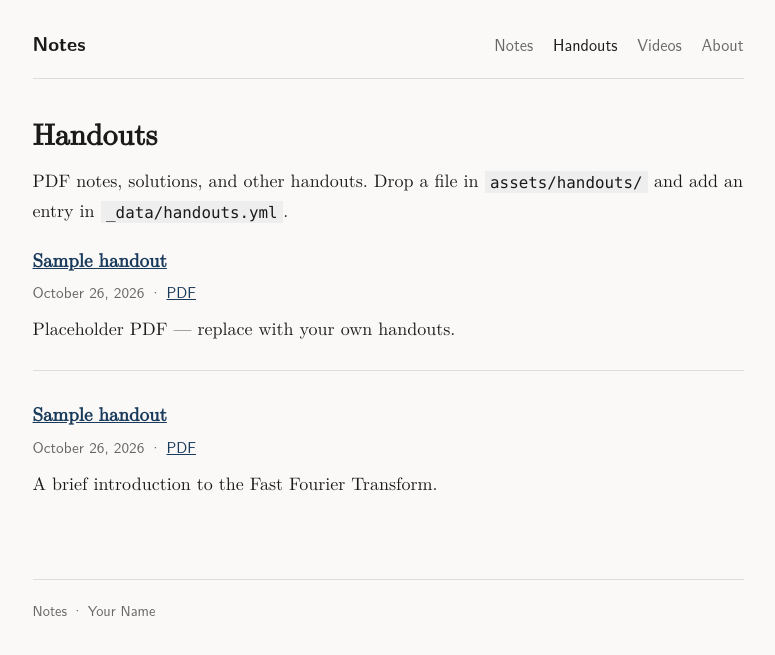
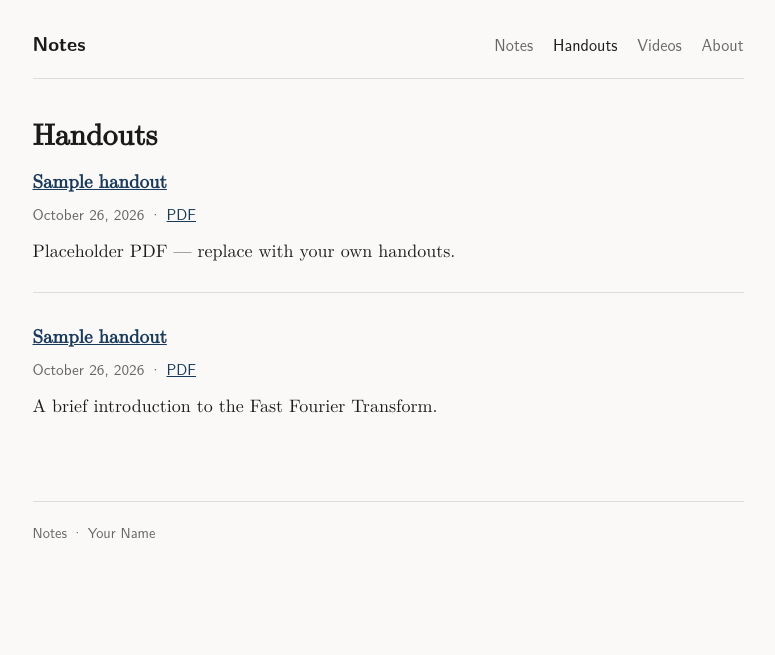
Before and after one commit to abdsaber000/blog, a Jekyll site: the page built from handouts/index.md, in a window 1280 px wide. Shown: the top 655 px of the page, without its empty margins (252-1027 px from the left). Built offline with Jekyll 4.4.1, drawn with Linux system fonts in a browser that asks for light colours.

Commit message:
remove redundant stuff

```diff
--- a/handouts/index.md
+++ b/handouts/index.md
@@ -3,8 +3,6 @@ layout: page
 title: Handouts
 permalink: /handouts/
 ---
-
-PDF notes, solutions, and other handouts. Drop a file in `assets/handouts/` and add an entry in `_data/handouts.yml`.
 
 {% if site.data.handouts and site.data.handouts.size > 0 %}
 <ul class="item-list">
```
Also changed, not shown: videos.md (+0 -2 lines).
